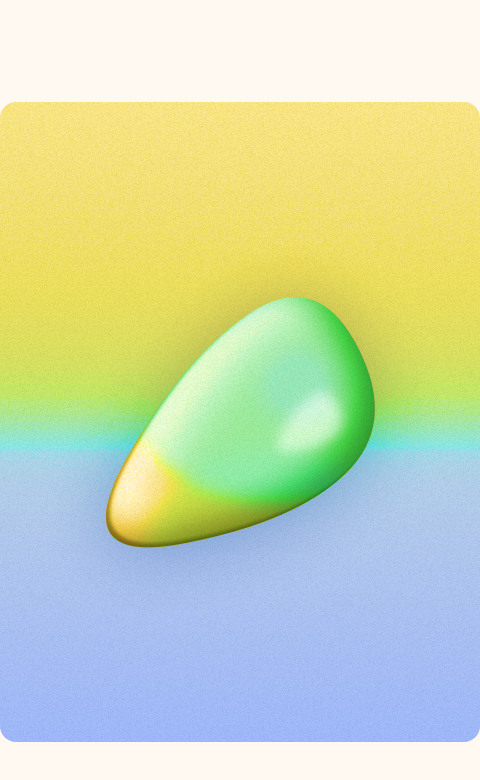
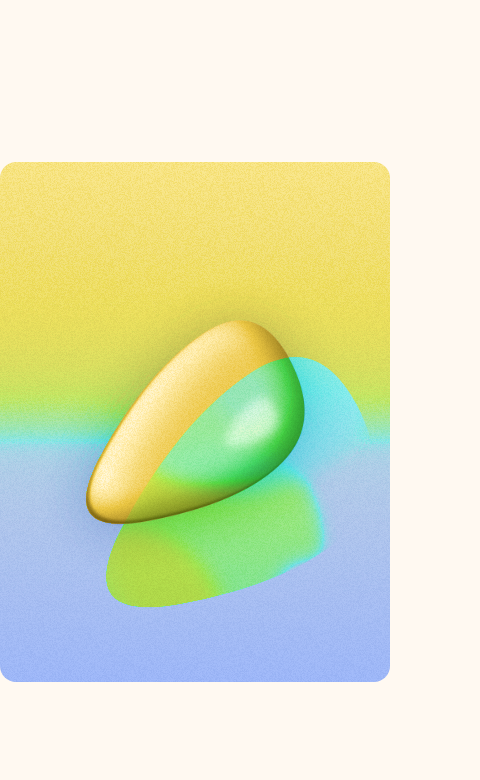
Before and after one commit to fabiogiolito/oye-stones, a SvelteKit app: page / in a window 390 px wide. Shown: the top 780 px of the page, 480 px wide, since content can reach past the window. Built offline with nearby package versions, Linux system fonts and the light colour scheme.

Commit message:
fit on small screens

```diff
--- a/src/routes/+page.svelte
+++ b/src/routes/+page.svelte
@@ -129,7 +129,13 @@
     return { r, cx, cy, fill };
   }
 
+  function refresh() {
+    location.reload();
+  }
+
 </script>
+
+<svelte:body on:click={refresh} />
 
 <div class="options hidden">
   <p>
@@ -198,10 +204,11 @@
   }
 
   .canvas {
+    border-radius: 1rem;
     overflow: hidden;
-    border-radius: 1rem;
     width: 480px;
-    height: 640px;
+    max-width: 100vw;
+    aspect-ratio: 0.75;
     position: relative;
     background: var(--stones-image) no-repeat center, linear-gradient(to bottom, var(--bg-gradient-start), var(--bg-gradient-end));
     background-size: contain;
@@ -209,8 +216,7 @@
 
   svg {
     position: absolute;
-    top: 0;
-    left: 0;
+    inset: 0;
     mix-blend-mode: color;
   }
 
```
